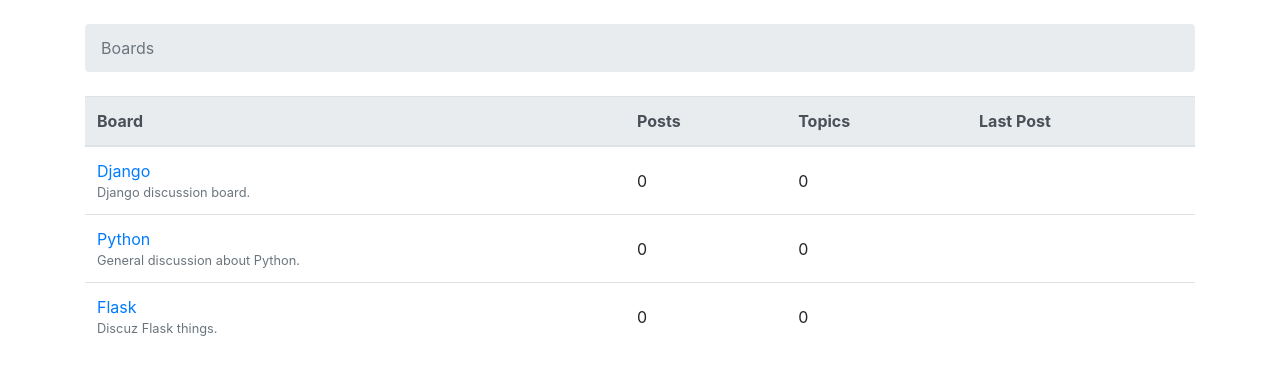
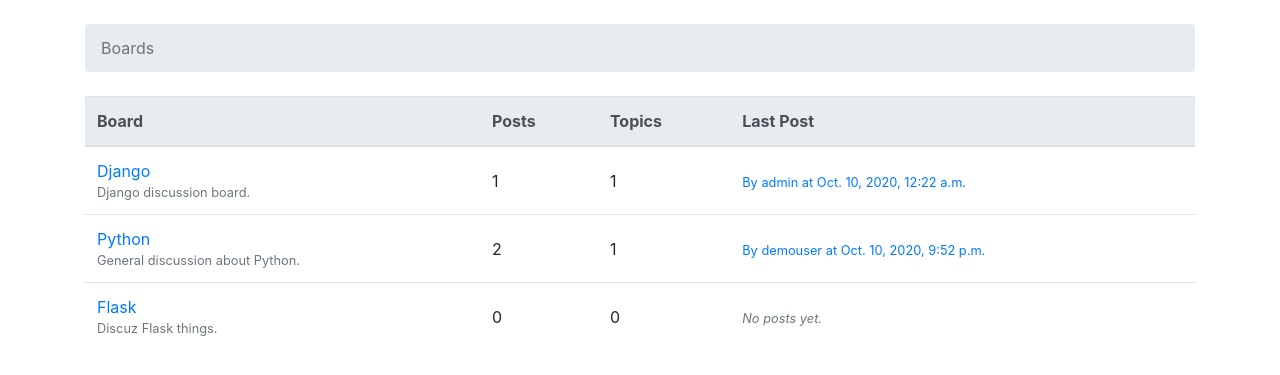
Before and after one commit to joyc/Djangoboards, a Django app: page / in a window 1280 px wide. Shown: the part 56-431 px from the top of the page. Run offline with Django 3.2, Linux system fonts and the light colour scheme; data comes from the database, SQL or seed files in the repository; some libraries are stand-ins or nearby versions; some web fonts are replaced.

Commit message:
change QuerySets & add views field to Topic model

```diff
--- a/boardproject/boards/models.py
+++ b/boardproject/boards/models.py
@@ -1,5 +1,6 @@
 from django.db import models
 from django.contrib.auth.models import User
+from django.utils.text import Truncator
 
 
 class Board(models.Model):
@@ -9,12 +10,22 @@
     def __str__(self):
         return self.name
 
+    def get_posts_count(self):
+        return Post.objects.filter(topic__board=self).count()
+
+    def get_last_post(self):
+        return Post.objects.filter(topic__board=self).order_by('-created_at').first()
+
 
 class Topic(models.Model):
     subject = models.CharField(max_length=255)
     last_updated = models.DateTimeField(auto_now_add=True)
     board = models.ForeignKey(Board, related_name='topics')
     starter = models.ForeignKey(User, related_name='topics')
+    views = models.PositiveIntegerField(default=0)
+
+    def __str__(self):
+        return self.subject
 
 
 class Post(models.Model):
@@ -24,3 +35,7 @@
     updated_at = models.DateTimeField(null=True)
     created_by = models.ForeignKey(User, related_name='posts')
     updated_by = models.ForeignKey(User, null=True, related_name='+')
+
+    def __str__(self):
+        truncated_message = Truncator(self.message)
+        return truncated_message.chars(30)
--- a/boardproject/boards/views.py
+++ b/boardproject/boards/views.py
@@ -1,6 +1,6 @@
 from django.contrib.auth.models import User
 from django.shortcuts import render, redirect, get_object_or_404
-from django.http import Http404
+from django.db.models import Count
 from django.contrib.auth.decorators import login_required
 from .models import Board, Topic, Post
 from .forms import NewTopicForm, PostForm
@@ -16,11 +16,9 @@
 
 
 def board_topics(request, pk):  # url正则中定义了<pk>
-    try:
-        board = get_object_or_404(Board, pk=pk)
-    except Board.DoesNotExist:
-        raise Http404
-    return render(request, 'topics.html', {'board': board})
+    board = get_object_or_404(Board, pk=pk)
+    topics = board.topics.order_by('-last_updated').annotate(replies=Count('posts') - 1)  # 回复数不计算作者的帖子
+    return render(request, 'topics.html', {'board': board, 'topics': topics})
 
 
 @login_required
--- a/boardproject/templates/home.html
+++ b/boardproject/templates/home.html
@@ -20,9 +20,27 @@
                     <a href="{% url 'board_topics' board.pk %}">{{ board.name }}</a>
                     <small class="text-muted d-block">{{ board.description }}</small>
                 </td>
-                <td class="align-middle">0</td>
-                <td class="align-middle">0</td>
-                <td></td>
+                <td class="align-middle">
+                    {{ board.get_posts_count }}
+                </td>
+                <td class="align-middle">
+                    {{ board.topics.count }}
+                </td>
+                <td class="align-middle">
+                    {% with post=board.get_last_post %}
+                        {% if post %}
+                            <small>
+                                <a href="{% url 'topic_posts' board.pk post.topic.pk %}">
+                                  By {{ post.created_by.username }} at {{ post.created_at }}
+                                </a>
+                            </small>
+                        {% else %}
+                            <small class="text-muted">
+                                <em>No posts yet.</em>
+                            </small>
+                        {% endif %}
+                    {% endwith %}
+                </td>
             </tr>
         {% endfor %}
     </tbody>
--- a/boardproject/templates/topic_posts.html
+++ b/boardproject/templates/topic_posts.html
@@ -12,7 +12,7 @@
 
 {% block content %}
   <div class="mb-4">
-    <a href="#" class="btn btn-primary" role="button">Reply</a>
+    <a href="{% url 'reply_topic' board.pk topic.pk %}" class="btn btn-primary" role="button">Reply</a>
   </div>
 
   {% for post in topic.posts.all %}
--- a/boardproject/templates/topics.html
+++ b/boardproject/templates/topics.html
@@ -24,11 +24,11 @@
             </tr>
         </thead>
         <tbody>
-            {% for topic in board.topics.all %}
+            {% for topic in topics %}
                 <tr>
                     <td><a href="{% url 'topic_posts' board.pk topic.pk %}">{{ topic.subject }}</a></td>
                     <td>{{ topic.starter.username }}</td>
-                    <td>0</td>
+                    <td>{{ topic.replies }}</td>
                     <td>0</td>
                     <td>{{ topic.last_updated }}</td>
                 </tr>
```
